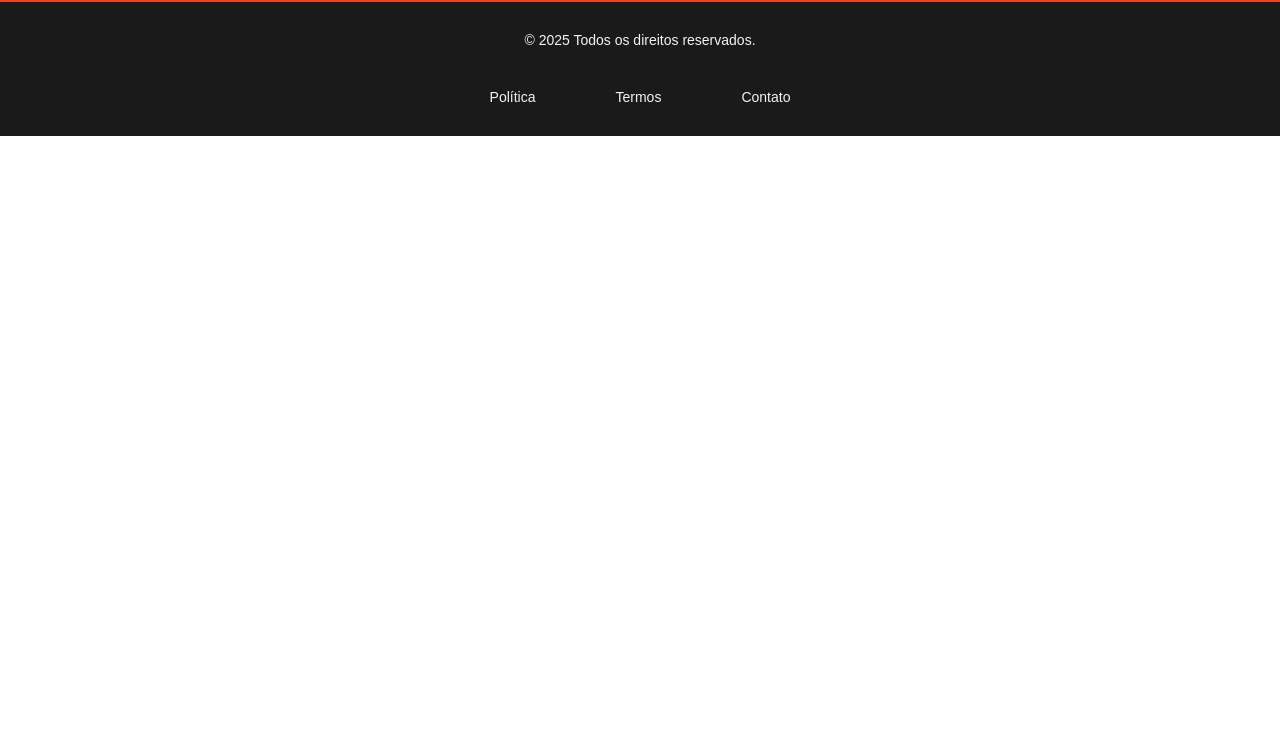
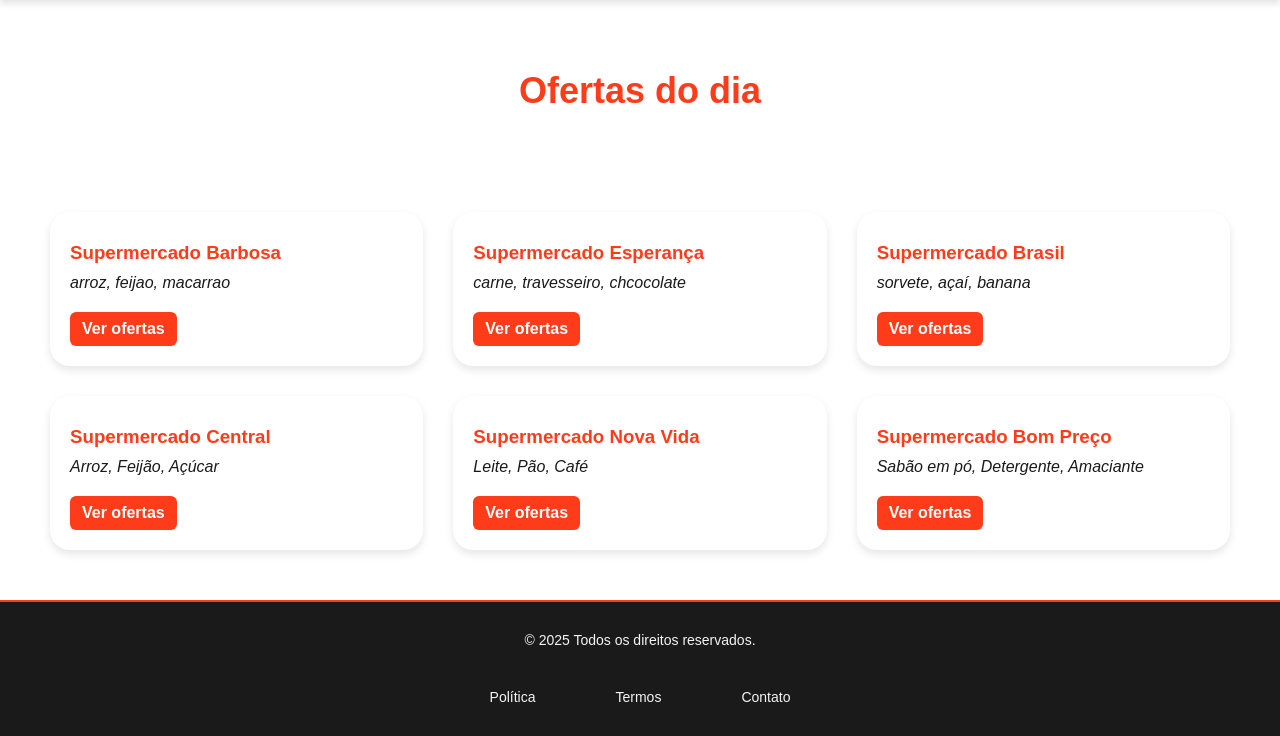
Before and after one commit to arthurrodriguessdev/site-promocoes, a Django app: page / in a window 1280 px wide. Shown: the part 126-862 px from the top of the page. Before the commit the page ends 262 px from the top, so only its background shows below. Run offline with Django 5.2, Linux system fonts and the light colour scheme.

Commit message:
automatizando criacao de cards com dicionario

```diff
--- a/ofertas/static/css/style.css
+++ b/ofertas/static/css/style.css
@@ -108,3 +108,64 @@
 .footer-links li a:hover {
     color: rgb(255, 60, 26);
 }
+
+.ofertas {
+    padding: 50px;
+}
+
+.titulo-secao{
+    color: rgb(255, 60, 26);
+    font-size: 36px;
+    text-align: center;
+    margin-bottom: 100px;
+    margin-top: 20px;
+}
+
+
+
+.cards-container {
+    display: flex;
+    flex-wrap: wrap;
+    justify-content: flex-start;
+    gap: 30px;
+}
+
+.card {
+    background-color: #ffffff;
+    border-radius: 20px;
+    padding: 20px;
+    width: calc((100% - 60px) / 3);
+    box-sizing: border-box;
+    box-shadow: 0 4px 8px rgba(0,0,0,0.1);
+}
+
+
+.card h3 {
+    color: rgb(255, 60, 26);
+    margin-bottom: 10px;
+    margin-top: 10px;
+}
+
+.card p {
+    margin-bottom: 10px;
+    color: #1a1a1a;
+    font-style: italic;
+}
+
+.botao-ver-ofertas {
+    display: inline-block;
+    margin-top: 10px;
+    background-color: rgb(255, 60, 26);
+    color: white;
+    padding: 8px 12px;
+    border-radius: 6px;
+    text-decoration: none;
+    font-weight: bold;
+    transition: all 0.3s ease;
+}
+
+.botao-ver-ofertas:hover{
+    background-color: #fff;
+    color: rgb(255, 60, 26);
+    box-shadow: 0 4px 8px rgba(0,0,0,0.1);
+}
--- a/ofertas/templates/ofertas/index.html
+++ b/ofertas/templates/ofertas/index.html
@@ -3,4 +3,19 @@
 
 {% block title %}Ofertas{% endblock %}
 
-{% block content %}{% endblock %}
+{% block content %}
+<section class="ofertas">
+  <h2 class="titulo-secao">Ofertas do dia</h2>
+
+  <div class="cards-container">
+    {% for oferta in ofertas %}
+      <div class="card">
+        <h3>Supermercado {{ oferta.supermercado }}</h3>
+        <p>{{ oferta.descricao }}</p>
+        <a href="#" class="botao-ver-ofertas">Ver ofertas</a>
+      </div>
+    {% endfor %}
+  </div>
+
+</section>
+{% endblock %}
--- a/ofertas/views.py
+++ b/ofertas/views.py
@@ -1,4 +1,15 @@
 from django.shortcuts import render
 
 def index(request):
-    return render(request, 'ofertas/index.html')
+    ofertas = {
+        'ofertas': [
+            {'supermercado': 'Barbosa', 'descricao': 'arroz, feijao, macarrao'},
+            {'supermercado': 'Esperança', 'descricao': 'carne, travesseiro, chcocolate'},
+            {'supermercado': 'Brasil', 'descricao': 'sorvete, açaí, banana'},
+            {'supermercado': 'Central', 'descricao': 'Arroz, Feijão, Açúcar'},
+            {'supermercado': 'Nova Vida', 'descricao': 'Leite, Pão, Café'},
+            {'supermercado': 'Bom Preço', 'descricao': 'Sabão em pó, Detergente, Amaciante'},
+        ]
+    }
+
+    return render(request, 'ofertas/index.html', ofertas)
```
